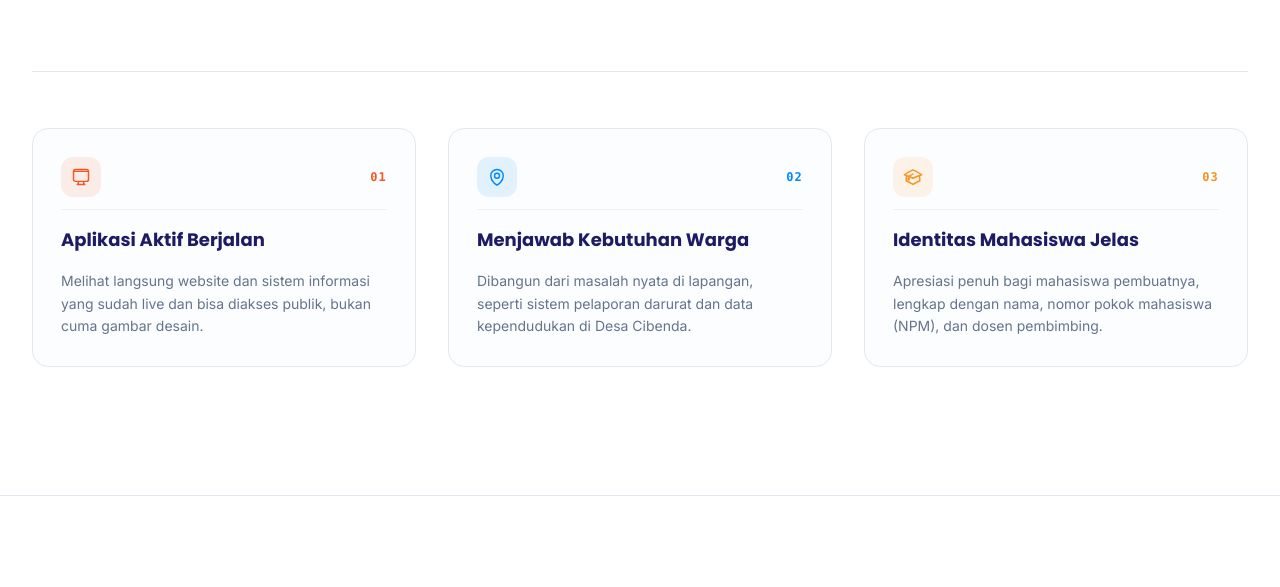
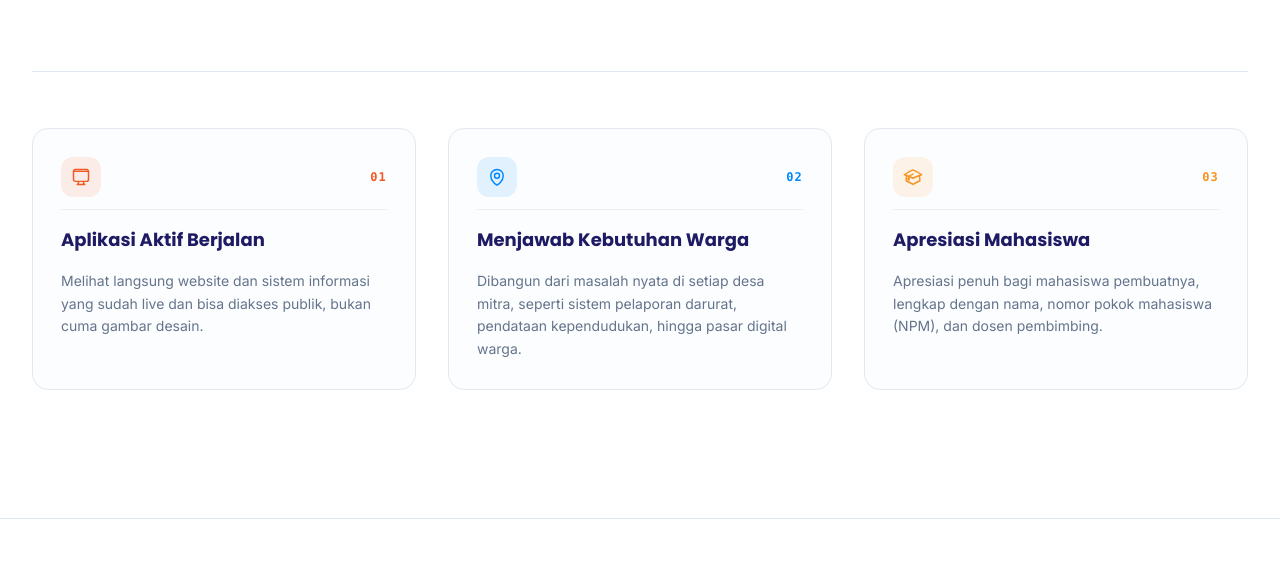
Before and after one commit to Vextronode/berdampak-utama, a Laravel app: page / in a window 1280 px wide. Shown: the part 1285-1872 px from the top of the page. Run offline with Laravel 12, Linux system fonts and the light colour scheme; data comes from the database, SQL or seed files in the repository; style sheets or scripts are compiled from the project's sources; some web fonts are replaced.

Commit message:
refactor(about): generalize village reference to any partner village instead of hardcoded cibenda

```diff
--- a/resources/views/components/about.blade.php
+++ b/resources/views/components/about.blade.php
@@ -74,7 +74,7 @@
                             Menjawab Kebutuhan Warga
                         </h3>
                         <p class="font-body text-xs sm:text-sm text-on-surface-variant leading-relaxed">
-                            Dibangun dari masalah nyata di lapangan, seperti sistem pelaporan darurat dan data kependudukan di Desa Cibenda.
+                            Dibangun dari masalah nyata di setiap desa mitra, seperti sistem pelaporan darurat, pendataan kependudukan, hingga pasar digital warga.
                         </p>
                     </div>
                 </div>
@@ -91,7 +91,7 @@
                             <span class="font-mono text-xs font-bold text-warm-gold tracking-widest">03</span>
                         </div>
                         <h3 class="font-headline font-bold text-lg text-primary group-hover:text-vibrant-utama-orange transition-colors">
-                            Identitas Mahasiswa Jelas
+                            Apresiasi Mahasiswa
                         </h3>
                         <p class="font-body text-xs sm:text-sm text-on-surface-variant leading-relaxed">
                             Apresiasi penuh bagi mahasiswa pembuatnya, lengkap dengan nama, nomor pokok mahasiswa (NPM), dan dosen pembimbing.
```
